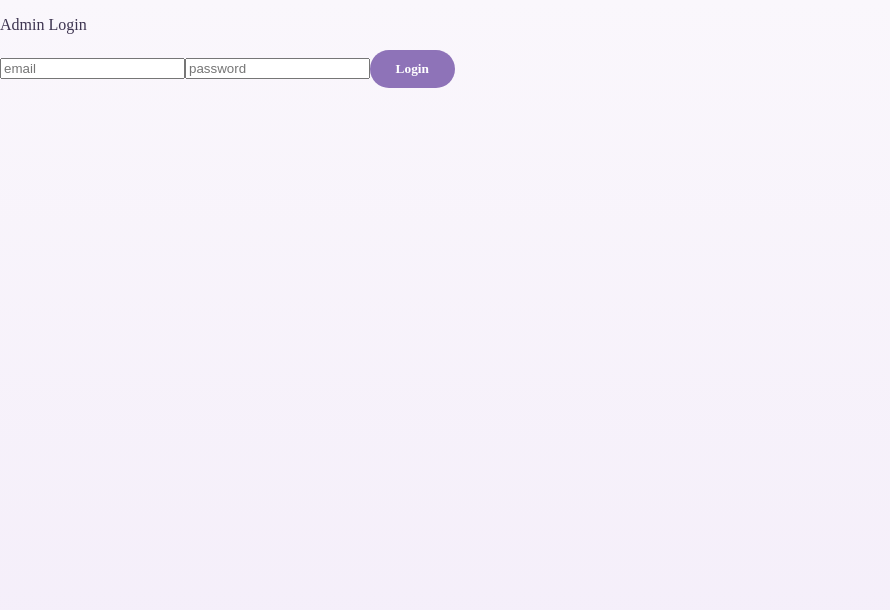
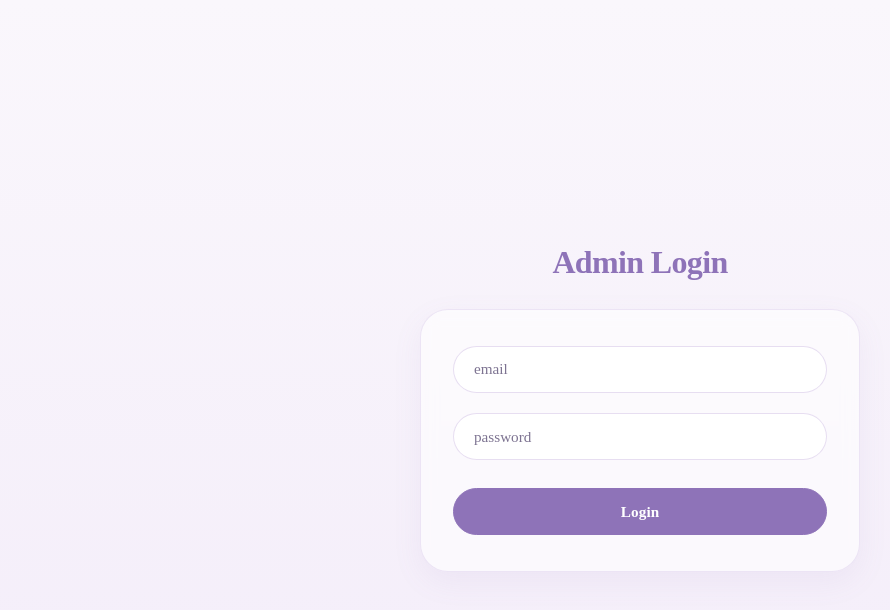
Before and after one commit to OliverDevsCode/happy-flow-lucky, a React (Vite) app: page /login in a window 1280 px wide. Shown: the top 610 px of the page, without its empty margins (0-890 px from the left). Built offline with nearby package versions, Linux system fonts and the light colour scheme; no server answers; a web font is replaced by a local one.

Commit message:
updated login UI

```diff
--- a/src/components/LoginPage/LoginPage.css
+++ b/src/components/LoginPage/LoginPage.css
@@ -0,0 +1,113 @@
+/* ---------- Login Page Container ---------- */
+.login-page {
+  display: flex;
+  flex-direction: column;
+  align-items: center;
+  justify-content: center;
+  min-height: calc(100vh - 4rem);
+  padding: 2.5rem 1.5rem;
+  max-width: 440px;
+  margin: 0 auto;
+}
+
+/* Page Title ("Admin Login") */
+.login-page > p:first-child {
+  margin: 0 0 1.75rem 0;
+  font-size: 2rem;
+  font-weight: 800;
+  letter-spacing: -0.02em;
+  color: var(--lavender-dark, #5e4875);
+  text-align: center;
+}
+
+/* ---------- Form Card ---------- */
+.login-page form#sign-in-form {
+  display: flex;
+  flex-direction: column;
+  gap: 1.25rem;
+  width: 100%;
+  background: rgba(255, 255, 255, 0.6);
+  backdrop-filter: blur(8px);
+  -webkit-backdrop-filter: blur(8px);
+  padding: 2.25rem 2rem;
+  border-radius: 28px;
+  border: 1px solid rgba(226, 214, 238, 0.6);
+  box-shadow: 0 10px 30px rgba(142, 115, 184, 0.08);
+  box-sizing: border-box;
+}
+
+/* ---------- Input Fields ---------- */
+.login-page form#sign-in-form input {
+  width: 100%;
+  padding: 0.85rem 1.25rem;
+  border: 1.5px solid rgba(226, 214, 238, 0.8);
+  border-radius: 999px;
+  background: var(--surface, #ffffff);
+  color: var(--lavender-dark, #5e4875);
+  font: inherit;
+  font-size: 0.95rem;
+  box-sizing: border-box;
+  transition: all 0.2s cubic-bezier(0.2, 0.8, 0.2, 1);
+}
+
+.login-page form#sign-in-form input::placeholder {
+  color: var(--text-soft, #a394b8);
+}
+
+.login-page form#sign-in-form input:focus {
+  outline: none;
+  border-color: var(--lavender, #b69cdb);
+  box-shadow: 0 0 0 4px rgba(182, 156, 219, 0.25);
+  background: #ffffff;
+}
+
+/* ---------- Submit Button ---------- */
+.login-page form#sign-in-form button[type="submit"] {
+  width: 100%;
+  margin-top: 0.5rem;
+  padding: 0.85rem 1rem;
+  border: 1.5px solid var(--lavender-dark, #5e4875);
+  border-radius: 999px;
+  background: var(--lavender-dark, #5e4875);
+  color: #ffffff;
+  font: inherit;
+  font-size: 0.95rem;
+  font-weight: 600;
+  letter-spacing: 0.01em;
+  cursor: pointer;
+  transition: all 0.2s cubic-bezier(0.2, 0.8, 0.2, 1);
+  display: flex;
+  align-items: center;
+  justify-content: center;
+}
+
+.login-page form#sign-in-form button[type="submit"]:hover {
+  background: #4a385c;
+  border-color: #4a385c;
+  transform: translateY(-1px);
+  box-shadow: 0 6px 16px rgba(94, 72, 117, 0.3);
+}
+
+.login-page form#sign-in-form button[type="submit"]:active {
+  transform: translateY(0);
+  box-shadow: none;
+}
+
+.login-page form#sign-in-form button[type="submit"]:focus-visible {
+  outline: 3px solid var(--lavender, #b69cdb);
+  outline-offset: 2px;
+}
+
+/* ---------- Error Message Styling ---------- */
+.login-page form#sign-in-form p[style*="color: red"],
+.login-page form#sign-in-form p {
+  margin: 0;
+  font-size: 0.88rem;
+  color: #c0566e !important;
+  text-align: center;
+  font-weight: 500;
+  background: rgba(241, 196, 205, 0.25);
+  padding: 0.6rem 0.8rem;
+  border-radius: 12px;
+  border: 1px solid rgba(241, 196, 205, 0.6);
+}
--- a/src/components/LoginPage/LoginPage.jsx
+++ b/src/components/LoginPage/LoginPage.jsx
@@ -17,7 +17,7 @@ function LoginPage() {
 
   async function signIn(){
     try {
-      const userCredential = await signInWithEmailAndPassword(auth, email, password);
+      await signInWithEmailAndPassword(auth, email, password);
       setError('');
       navigate('/admin');
 
```
